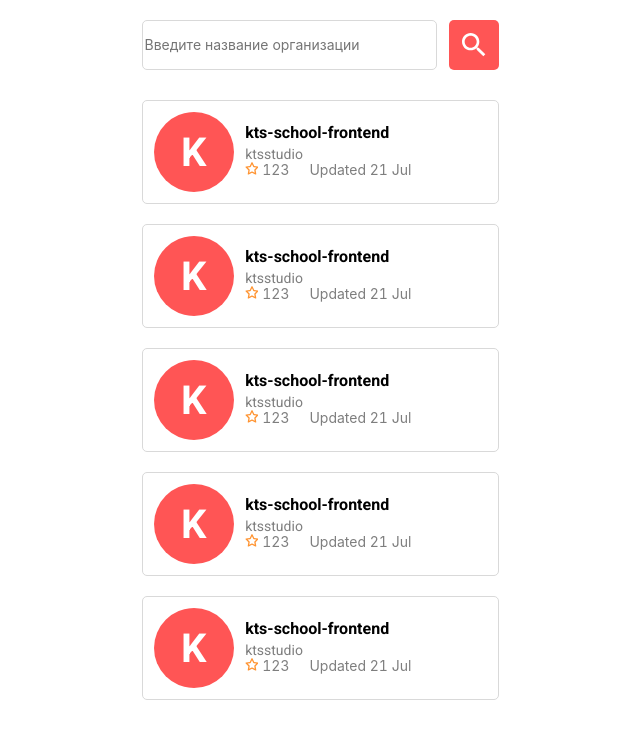
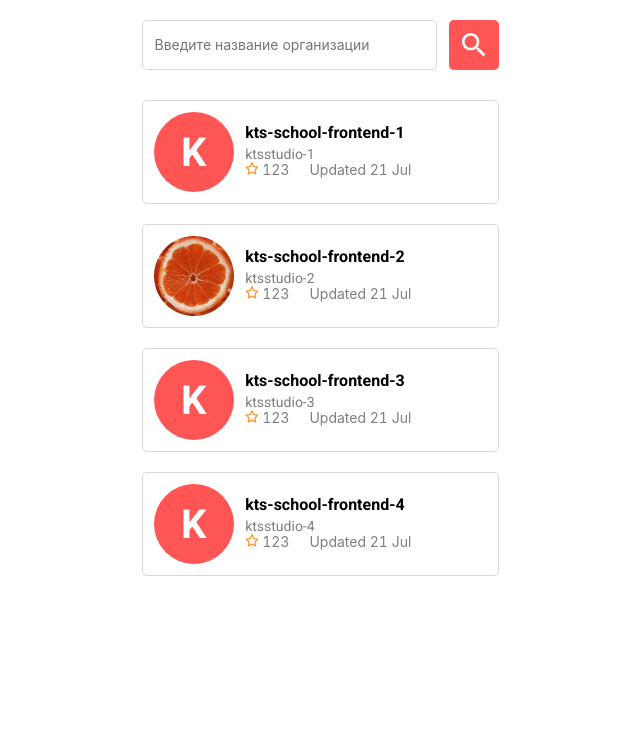
Before and after one commit to kulakoff/kts-konnichiwa, a React (Create React App) app: page / in a window 1280 px wide. Shown: the top 738 px of the page, without its empty margins (320-960 px from the left). Built offline with nearby package versions, Linux system fonts and the light colour scheme; no server answers.

Commit message:
Temporarily added layout elements for demonstration

```diff
--- a/src/components/RepositoryList/RepoItem/RepoItem.tsx
+++ b/src/components/RepositoryList/RepoItem/RepoItem.tsx
@@ -1,18 +1,37 @@
 import React, { FC } from "react";
 import classes from "./../RepositoryList.module.css"
+// import {RepoItem as RepoItemType} from "./../../../store/GitHubStore/types"
 
-const RepoItem: FC = (props) => {
+export type RepoItemType = {
+  id: number;
+  name: string;
+  // url: string;
+  owner: {
+    login: string;
+    avatar_url?: string | null;
+  };
+  // updated_at: Date;
+  // stargazers_count: number;
+};
+
+
+const RepoItem: FC<RepoItemType> = (props:RepoItemType) => {
   return (
     <div className={classes.item}>
       <div className={classes.itemAvatar}>
-        <div className={classes.itemAvatar__img}></div>
+        {
+        //Если есть аватар - показываем, нет - заглушка
+        props.owner.avatar_url ?
+        <div className={classes.itemAvatar__img}></div> :
         <div className={classes.itemAvatar__defaltBackground}>
           <span className={classes.itemAvatar__repoFirsLetter}>K</span>
         </div>
+         }
+
       </div>
       <div className={classes.itemDesrcription}>
-        <span className={classes.itemDesrcription__repoName}>kts-school-frontend</span>
-        <a className={classes.itemDesrcription__orgName}>ktsstudio</a>
+        <span className={classes.itemDesrcription__repoName}>{props.name}</span>
+        <a className={classes.itemDesrcription__orgName}>{props.owner.login}</a>
         <div className={classes.itemDesrcription__info}>
           <div className={classes.itemDesrcription__stars}>
             <div className={classes.itemDesrcription__starImg}></div>
--- a/src/components/RepositoryList/RepositoryList.module.css
+++ b/src/components/RepositoryList/RepositoryList.module.css
@@ -1,8 +1,10 @@
 @import url("https://fonts.googleapis.com/css2?family=Roboto:ital,wght@0,400;0,700;0,900;1,300&display=swap");
 :root {
   --black: #000000;
-  ---white: #ffff;
+  --white: #ffff;
   --pink: #ff5555;
+  --grey00:#d9d9d9;
+  --grey01:#7e7e7e;
   --borderRadius: 5px;
 }
 
@@ -24,12 +26,14 @@
   height: 50px;
 }
 .searchBar__input {
+  text-indent: 10px;
   width: 295px;
-  color: #7e7e7e;
-  border: 1px solid #d9d9d9;
+  color: var(--grey01);
+  border: 1px solid var(--grey00);
   border-radius: var(--borderRadius);
 }
 .searchBar__input:focus {
+  outline: none !important;
   border: var(--pink) 1px solid;
 }
 
@@ -66,14 +70,14 @@
 
 .item {
   cursor: pointer;
-  color: #7e7e7e;
+  color: var(--grey01);
   margin: 10px auto;
   display: flex;
   justify-content: space-evenly;
   align-items: center;
   width: 357px;
   height: 104px;
-  border: 1px solid #d9d9d9;
+  border: 1px solid var(--grey00);
   border-radius: var(--borderRadius);
 }
 .item:hover {
@@ -85,7 +89,7 @@
   height: 80px;
 }
 .itemAvatar__img {
-  display: none;
+  /* display: none; */
   width: 80px;
   height: 80px;
   background-image: url(./../../assets/img/avatar.png);
@@ -96,7 +100,7 @@
   height: 80px;
   left: 12px;
   top: calc(50% - 80px / 2);
-  background: #ff5555;
+  background: var(--pink);
   border-radius: 40px;
 }
 .itemAvatar__repoFirsLetter {
@@ -123,7 +127,6 @@
 
   width: 241px;
   height: 59px;
-  /* border: 1px solid #d9d9d9; */
 }
 .itemDesrcription__orgName {
   margin: 4px 4px 0px 0px;
@@ -137,7 +140,7 @@
   font-weight: normal;
   font-size: 14px;
   line-height: 16px;
-  color: #7e7e7e;
+  color: var(--grey01);
 }
 .itemDesrcription__repoName {
   font-family: Roboto;
@@ -153,7 +156,6 @@
 .itemDesrcription__stars {
   display: flex;
   justify-content: space-between;
-  /* border: 1px solid #d9d9d9; */
 }
 .itemDesrcription__starImg {
   width: 13px;
@@ -164,11 +166,11 @@
   margin-left: 4px;
   font-size: 14px;
   line-height: 16px;
-  color: #7e7e7e;
+  color: var(--grey01);
 }
 .itemDesrcription__updated {
   margin-left: 20px;
   font-size: 14px;
   line-height: 16px;
-  color: #7e7e7e;
+  color: var(--grey01);
 }
--- a/src/components/RepositoryList/RepositoryList.tsx
+++ b/src/components/RepositoryList/RepositoryList.tsx
@@ -1,6 +1,53 @@
 import { FC } from "react";
 import classes from "./RepositoryList.module.css"
 import RepoItem from "./RepoItem"
+
+const testObj4Render = [
+  {
+    id: 843757,
+    name: "kts-school-frontend-1",
+    url: "http://simple.host.com",
+    owner: {
+      login: "ktsstudio-1",
+      avatar_url: null,
+    },
+    updated_at: "2021-02-02T18:15:15Z",
+    stargazers_count: 2,
+  },
+  {
+    id: 324325,
+    name: "kts-school-frontend-2",
+    url: "http://simple.host.com",
+    owner: {
+      login: "ktsstudio-2",
+      avatar_url: "https://simple-url-avatar.com",
+    },
+    updated_at: "2021-02-02T18:15:15Z",
+    stargazers_count: 2,
+  },
+  {
+    id: 7457856,
+    name: "kts-school-frontend-3",
+    url: "http://simple.host.com",
+    owner: {
+      login: "ktsstudio-3",
+      avatar_url: null,
+    },
+    updated_at: "2021-02-02T18:15:15Z",
+    stargazers_count: 2,
+  },
+  {
+    id: 9843757,
+    name: "kts-school-frontend-4",
+    url: "http://simple.host.com",
+    owner: {
+      login: "ktsstudio-4",
+      avatar_url: null,
+    },
+    updated_at: "2021-02-02T18:15:15Z",
+    stargazers_count: 2,
+  },
+]
 
 
 const RepositoryList: FC = () => {
@@ -18,11 +65,9 @@ const RepositoryList: FC = () => {
       </div>
 
       <div className={classes.reposList}>
-        <RepoItem />
-        <RepoItem />
-        <RepoItem />
-        <RepoItem />
-        <RepoItem />
+        {testObj4Render.map((item, index) => (
+          <RepoItem key={item.id} id={item.id} name={item.name} owner={{login:item.owner.login, avatar_url:item.owner.avatar_url}}/>
+        ))}
       </div>
     </div>
   )
```
